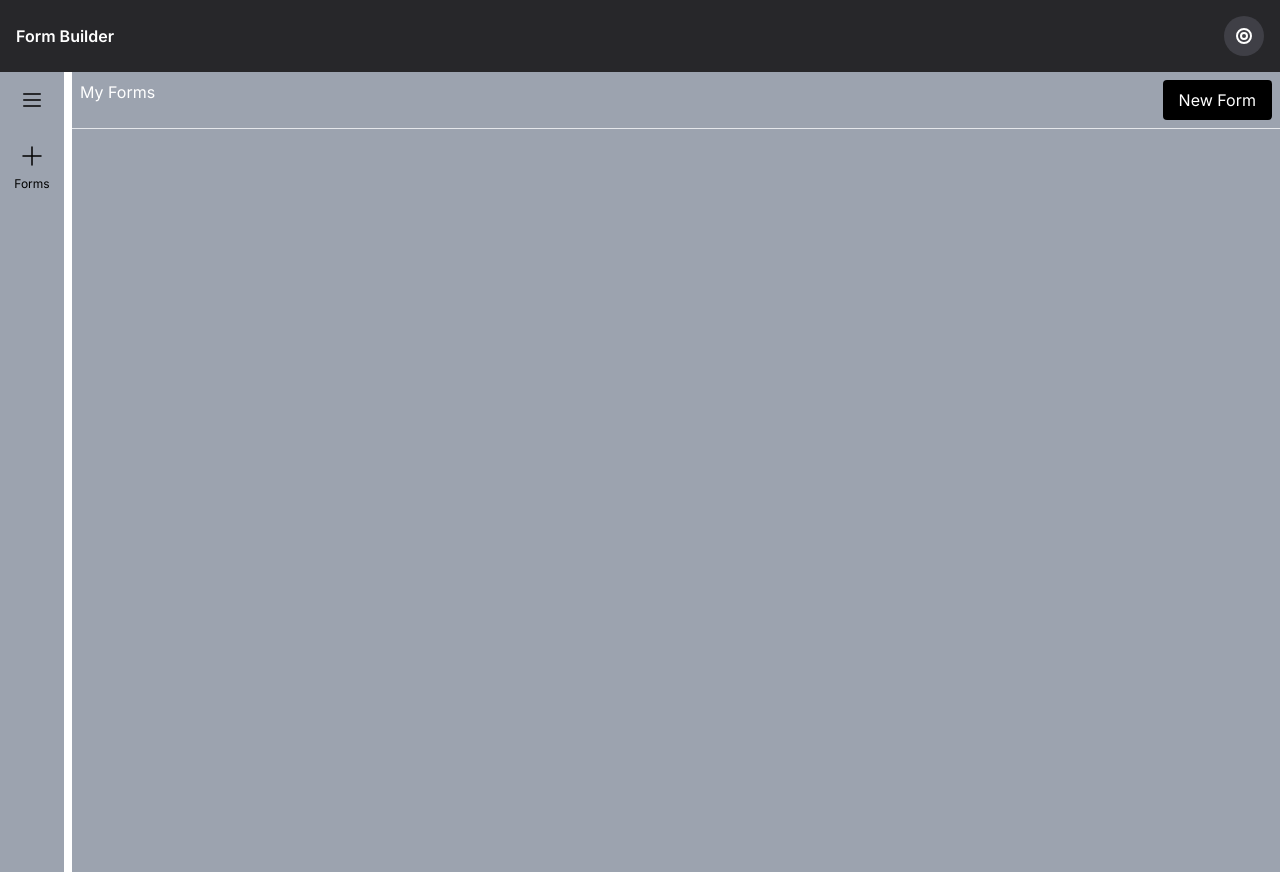
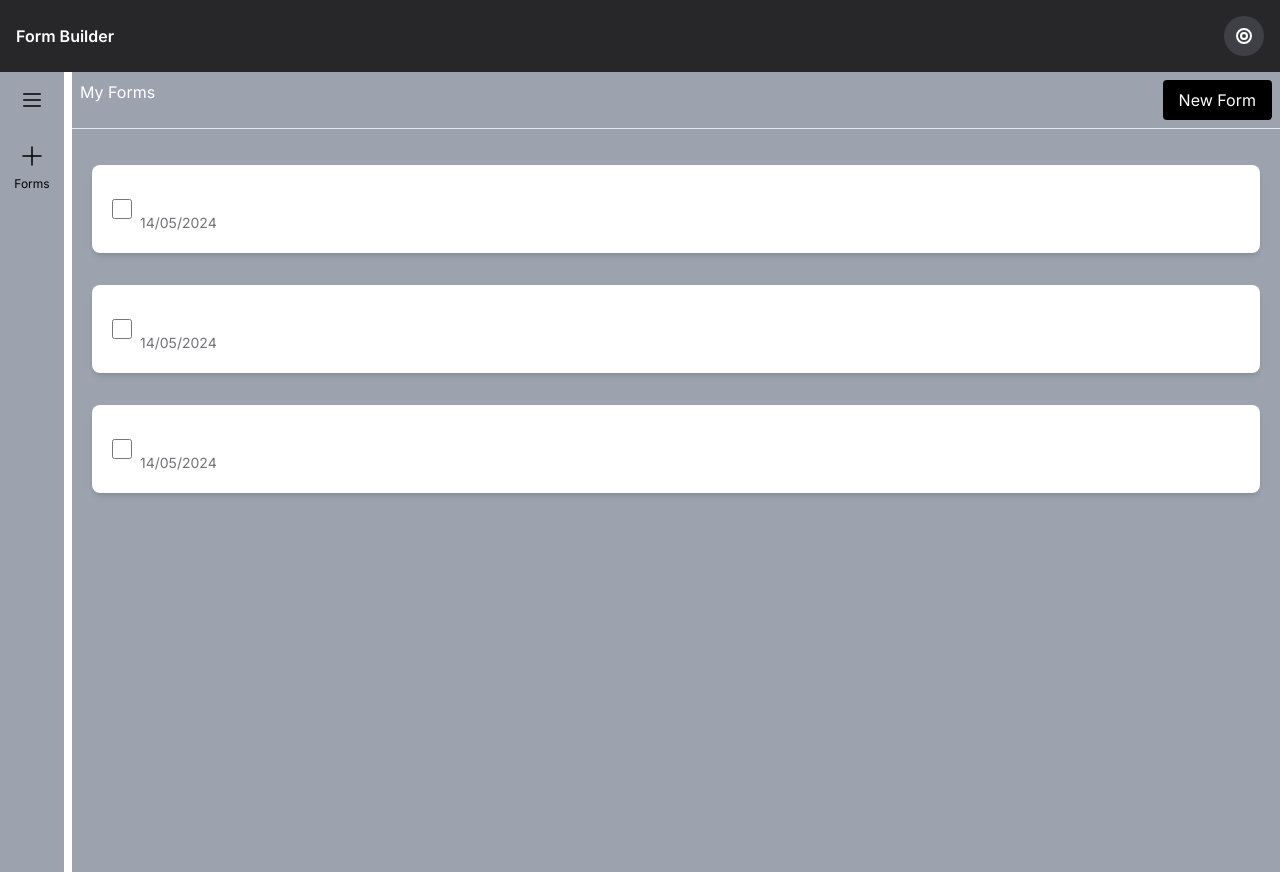
Before and after one commit to ranavijaysingh/Generic-form-builder, a Next.js app: page /build in a window 1280 px wide. Built offline with nearby package versions, Linux system fonts and the light colour scheme.

Commit message:
form list

```diff
--- /dev/null
+++ b/src/components/common/list.tsx
@@ -0,0 +1,25 @@
+interface IListProps {
+  formName: string;
+  date: string;
+}
+
+function List(props: IListProps) {
+  return (
+    <div className="mx-auto  bg-white shadow-md rounded-lg w-full p-5 m-4">
+      <div className="flex items-center justify-between">
+        <div className="flex items-center space-x-2">
+          <input
+            type="checkbox"
+            className="form-checkbox h-5 w-5 text-zinc-600"
+          />
+          <div>
+            <h1 className="text-lg font-semibold">{props.formName}</h1>
+            <p className="text-sm text-zinc-500">{props.date}</p>
+          </div>
+        </div>
+      </div>
+    </div>
+  );
+}
+
+export default List;
--- a/src/layouts/build.tsx
+++ b/src/layouts/build.tsx
@@ -1,8 +1,10 @@
-import Button from "@/components/common/button"
-import React, {useState} from "react";
+import Button from "@/components/common/button";
+import React, { useState } from "react";
+import FormsList from "./formsList";
+import { Forms } from "@/mockData";
 
 interface IBuildProps {
-    state: number
+  state: number;
   onClick?: () => void;
 }
 
@@ -10,24 +12,28 @@ export default function BuildLayout(props: IBuildProps) {
   return (
     <div className="w-full flex flex-col ml-2 bg-gray-400">
       {/* Step1 */}
-                {props.state==1 && <>
+      {props.state == 1 && (
+        <>
           <div className="flex flex-row w-full p-2 justify-between">
             <div>My Forms</div>
-                        <Button text={'New Form'} onClick={props?.onClick}></Button>
+            <Button text={"New Form"} onClick={props?.onClick}></Button>
           </div>
           <hr></hr>
-                </>}
+          <FormsList forms={Forms} />
+        </>
+      )}
       {/* Step2 */}
-                {props.state==2 && <>
+      {props.state == 2 && (
+        <>
           <div className="flex flex-row justify-center w-full">
             <div>CREATE FROM SCRATCH | </div>
             <div>USE TEMPLATES</div>
           </div>
           <hr></hr>
           {/* Step3 */}
-                    <div>
+          <div></div>
+        </>
+      )}
     </div>
-                </>}
-        </div>
-    )
-};
+  );
+}
--- /dev/null
+++ b/src/layouts/formsList.tsx
@@ -0,0 +1,21 @@
+import List from "@/components/common/list";
+import { Forms } from "@/mockData";
+import { IForms } from "@/types";
+
+interface IFormsListProps {
+  forms: IForms[];
+}
+
+function FormsList(props: IFormsListProps) {
+  const forms = props.forms;
+
+  return (
+    <div className="flex flex-col w-full gap-2 p-5">
+      {forms.map((form) => (
+        <List formName={form.name} date={form.modifiedDate} />
+      ))}
+    </div>
+  );
+}
+
+export default FormsList;
--- a/src/mockData.ts
+++ b/src/mockData.ts
@@ -2,6 +2,16 @@ export const Forms = [
   {
     id: 1,
     name: "Survey Form",
-    updatedOn: "14/05/2024",
+    modifiedDate: "14/05/2024",
+  },
+  {
+    id: 2,
+    name: "Feedback Form",
+    modifiedDate: "14/05/2024",
+  },
+  {
+    id: 3,
+    name: "Extra Form",
+    modifiedDate: "14/05/2024",
   },
 ];
--- a/src/types.ts
+++ b/src/types.ts
@@ -1,3 +1,5 @@
-interface iForms {
-    id: number
+export interface IForms {
+  id?: number;
+  name: string;
+  modifiedDate: string;
 }
```
Lines whose indentation alone changed are shown as unchanged.
